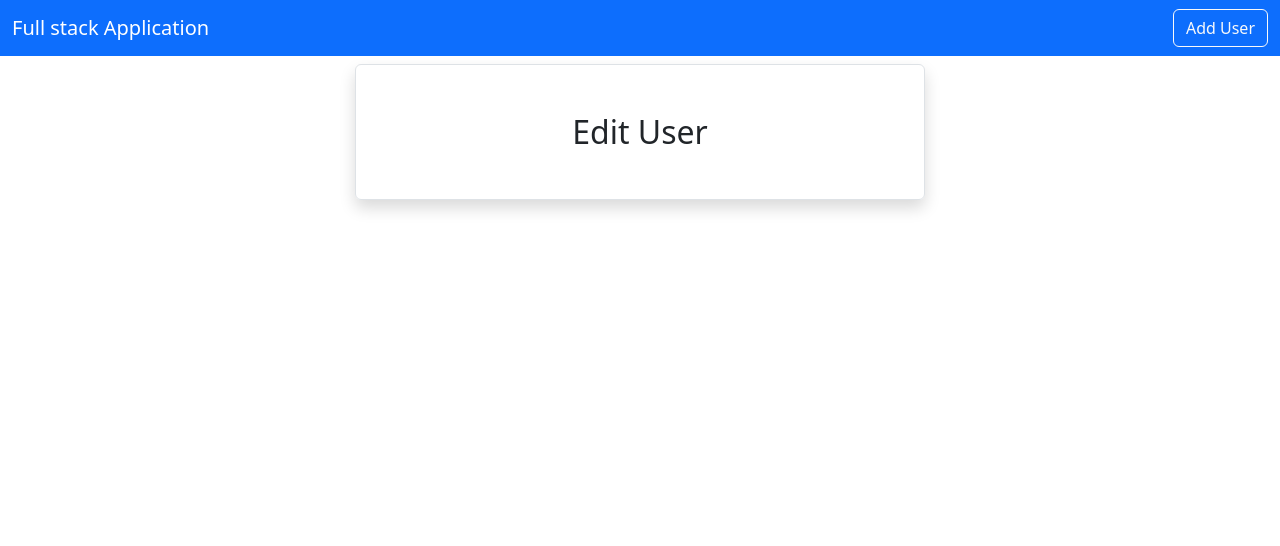
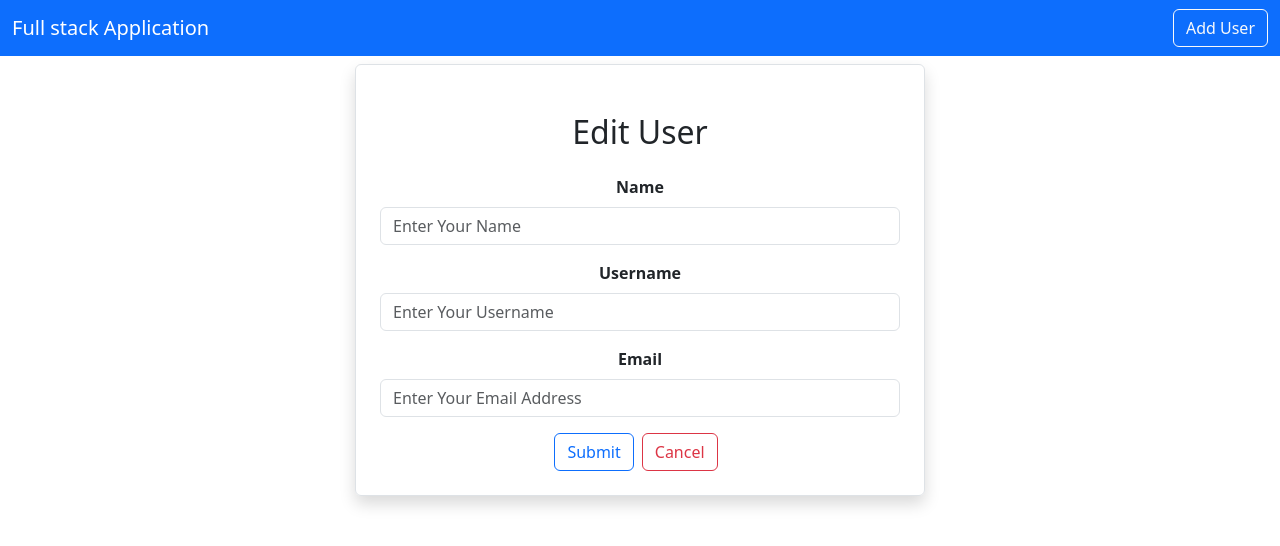
Before and after one commit to DilshaniNK/basic-fullstack-frontend, a React (Create React App) app in the folder fullstack-frontend/: page /edituser/1 in a window 1280 px wide. Shown: the top 546 px of the page. Built offline with nearby package versions, Linux system fonts and the light colour scheme; no server answers.

Commit message:
add something

```diff
--- a/fullstack-frontend/src/users/Edituser.js
+++ b/fullstack-frontend/src/users/Edituser.js
@@ -32,7 +32,7 @@ export default function Edituser() {
         <div className='row'>
             <div className='col-md-6 offset-md-3 border rounded p-4 mt-2 shadow'>
                 <h2 className='text-center m-4 '>Edit User</h2>
-                {/* <form onSubmit={(e)=>onSubmit(e)}>
+                <form onSubmit={(e)=>onSubmit(e)}>
 
 
                 <div className='mb-3'>
@@ -78,7 +78,7 @@ export default function Edituser() {
                 </div>
                 <button type='submit' className='btn btn-outline-primary'>Submit</button>
                 <Link className='btn btn-outline-danger mx-2' to="/">Cancel</Link>
-                </form> */}
+                </form>
             </div>
         </div>
     </div>
```
